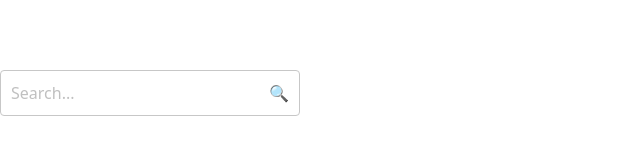
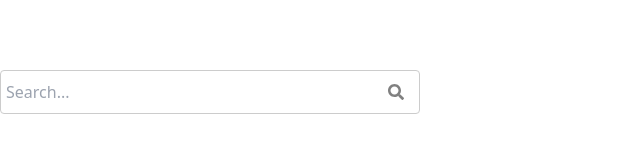
Before and after one commit to hemlaldulal/crm-components, a React (Vite) app: page / in a window 1280 px wide. Shown: the part 223-378 px from the top of the page, without its empty margins (0-640 px from the left). Built offline with nearby package versions, Linux system fonts and the light colour scheme.

Commit message:
fix: Fixed Searchbar icon

```diff
--- a/src/components/SearchBar/SearchBar.tsx
+++ b/src/components/SearchBar/SearchBar.tsx
@@ -1,4 +1,5 @@
 import React from "react";
+import { FaSearch } from "react-icons/fa";
 import "./Searchbar.css";
 
 export interface SearchBarProps {
@@ -36,9 +37,7 @@ export const SearchBar: React.FC<SearchBarProps> = ({
         onKeyPress={handleKeyPress}
       />
       <button onClick={handleSearch} className="search-icon">
-        <span role="img" aria-label="search">
-          🔍
-        </span>
+        <FaSearch color="gray" />
       </button>
     </div>
   );
--- a/src/components/SearchBar/Searchbar.css
+++ b/src/components/SearchBar/Searchbar.css
@@ -1,32 +1,27 @@
 .search-bar {
   display: flex;
   align-items: center;
-  border: 1px solid #C7C7C7;
+  border: 1px solid #ccc;
   border-radius: 4px;
   padding: 5px;
-  width: 300px;
+  width: 420px;
+  height: 44px;
 }
 
 .search-bar input {
   flex: 1;
   border: none;
   outline: none;
-  font-size: 16px;
-  padding: 5px;
+  /* padding: 10px;  */
+  height: 100%;
 }
 
-.search-bar input::placeholder {
-  color: #c0c0c0;
-}
-
-.search-bar button {
+.search-bar .search-icon {
   background: none;
   border: none;
   cursor: pointer;
-  padding: 5px;
+  padding: 10px;
+  display: flex;
+  align-items: center;
+  height: 100%;
 }
-
-.search-bar button .search-icon {
-  font-size: 20px;
-  color: #c0c0c0;
-}
```
